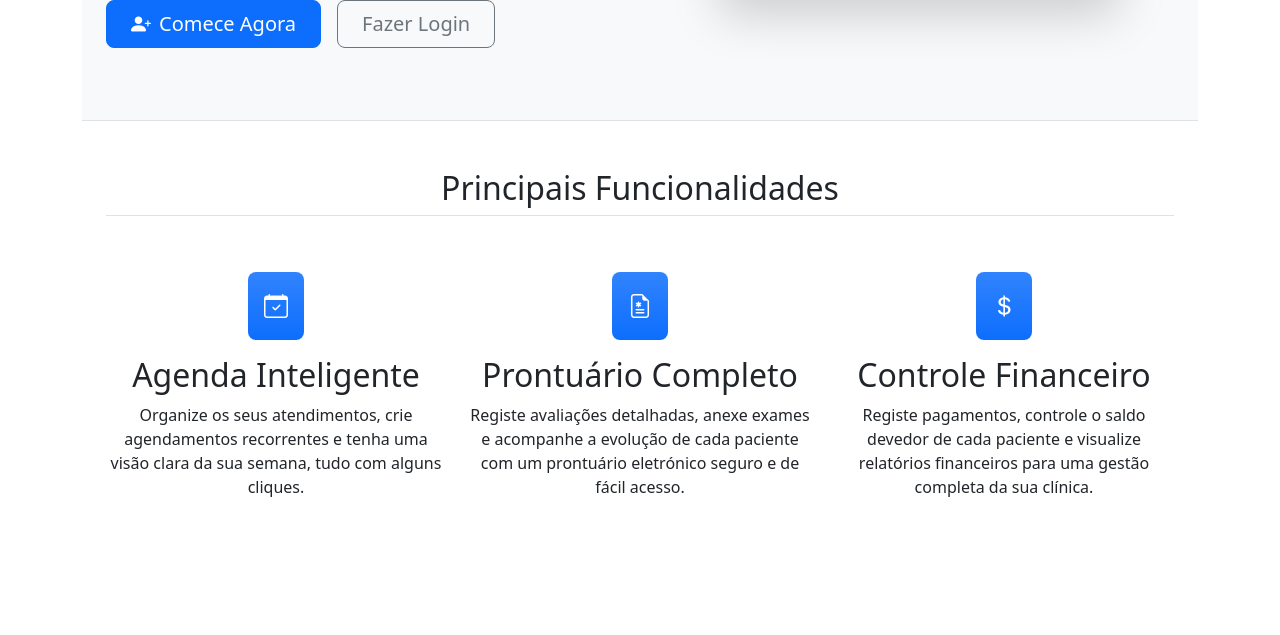
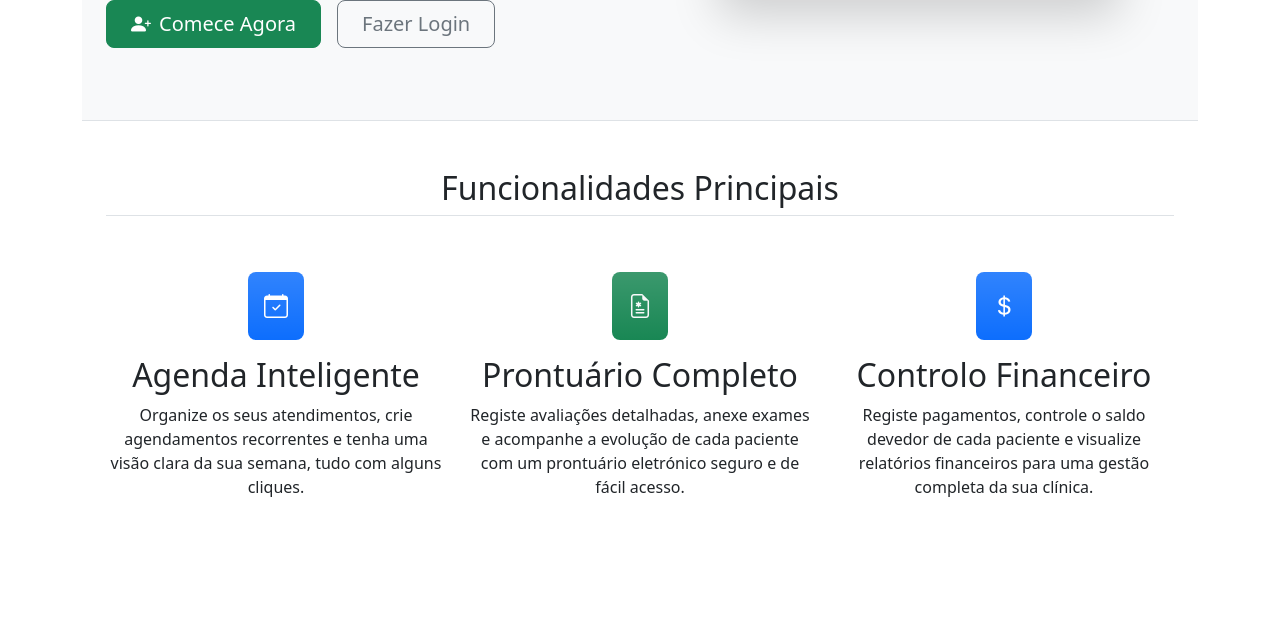
Before and after one commit to alvarohs84/fisio-manager, a Flask app: page / in a window 1280 px wide. Shown: the part 508-1143 px from the top of the page. Run offline with Flask 3, Linux system fonts and the light colour scheme.

Commit message:
Style: Adiciona link Home e atualiza cores da página inicial

```diff
--- a/templates/base.html
+++ b/templates/base.html
@@ -7,17 +7,15 @@
     <link href="https://cdn.jsdelivr.net/npm/bootstrap@5.3.2/dist/css/bootstrap.min.css" rel="stylesheet">
     <link rel="stylesheet" href="https://cdn.jsdelivr.net/npm/bootstrap-icons@1.11.3/font/bootstrap-icons.min.css">
 
-    <!-- Bloco de Estilos Customizados -->
     <style>
-        /* Novo estilo para os links do menu */
         .navbar-custom-link {
-            color: white !important; /* Força a cor branca */
-            font-size: 1.1rem;      /* Aumenta o tamanho da fonte */
-            font-weight: 500;       /* Deixa a fonte um pouco mais encorpada */
+            color: white !important;
+            font-size: 1.1rem;
+            font-weight: 500;
             transition: opacity 0.2s;
         }
         .navbar-custom-link:hover {
-            opacity: 0.8; /* Efeito suave ao passar o rato */
+            opacity: 0.8;
         }
     </style>
 
@@ -32,6 +30,7 @@
             </button>
             <div class="collapse navbar-collapse" id="navbarNav">
                 <ul class="navbar-nav me-auto">
+                    <li class="nav-item"><a class="nav-link navbar-custom-link" href="{{ url_for('index') }}">Home</a></li>
                     {% if current_user.is_authenticated %}
                         <li class="nav-item"><a class="nav-link navbar-custom-link" href="{{ url_for('dashboard') }}">Dashboard</a></li>
                         <li class="nav-item"><a class="nav-link navbar-custom-link" href="{{ url_for('agenda') }}">Agenda</a></li>
--- a/templates/index.html
+++ b/templates/index.html
@@ -1,4 +1,23 @@
 {% extends "base.html" %}
+
+{% block styles %}
+<style>
+    /* Customização de cores */
+    .btn-custom-green {
+        background-color: #198754; /* Verde do Bootstrap */
+        border-color: #198754;
+        color: white;
+    }
+    .btn-custom-green:hover {
+        background-color: #157347;
+        border-color: #146c43;
+    }
+    .feature-icon-green {
+        background-color: #198754 !important; /* Força a cor verde */
+    }
+</style>
+{% endblock %}
+
 
 {% block content %}
 <!-- Secção Principal (Hero) -->
@@ -6,11 +25,11 @@
   <div class="container col-xxl-8 px-4 py-5">
       <div class="row flex-lg-row-reverse align-items-center g-5 py-4">
         <div class="col-12 col-lg-6">
-          <img src="https://physiozonebd.com/wp-content/uploads/2024/11/Expert-Physiotherapy-1024x576.jpg"
+          <img src="https://images.pexels.com/photos/7579042/pexels-photo-7579042.jpeg?auto=compress&cs=tinysrgb&w=1260&h=750&dpr=1"
                class="d-block mx-lg-auto img-fluid rounded shadow-lg"
                alt="Fisioterapeuta atendendo um paciente"
                loading="lazy"
-               onerror="this.onerror=null;this.src='https://placehold.co/600x400/007bff/white?text=FisioManager';">
+               onerror="this.onerror=null;this.src='https://placehold.co/600x400/0d6efd/white?text=FisioManager';">
         </div>
         <div class="col-lg-6">
           <h1 class="display-4 fw-bold lh-1 mb-3">Otimize a sua clínica, transforme vidas</h1>
@@ -19,7 +38,7 @@
             {% if current_user.is_authenticated %}
               <a href="{{ url_for('dashboard') }}" class="btn btn-primary btn-lg px-4 me-md-2"><i class="bi bi-speedometer2 me-2"></i>Ir para o Dashboard</a>
             {% else %}
-              <a href="{{ url_for('register') }}" class="btn btn-primary btn-lg px-4 me-md-2"><i class="bi bi-person-plus-fill me-2"></i>Comece Agora</a>
+              <a href="{{ url_for('register') }}" class="btn btn-custom-green btn-lg px-4 me-md-2"><i class="bi bi-person-plus-fill me-2"></i>Comece Agora</a>
               <a href="{{ url_for('login') }}" class="btn btn-outline-secondary btn-lg px-4">Fazer Login</a>
             {% endif %}
           </div>
@@ -28,11 +47,12 @@
     </div>
 </div>
 
-<!-- NOVA SECÇÃO: Destaque de Funcionalidades -->
+<!-- Secção de Destaque de Funcionalidades -->
 <div class="container px-4 py-5" id="featured-3">
-    <h2 class="pb-2 border-bottom text-center">Principais Funcionalidades</h2>
+    <h2 class="pb-2 border-bottom text-center">Funcionalidades Principais</h2>
     <div class="row g-4 py-5 row-cols-1 row-cols-lg-3">
       <div class="feature col text-center">
+        <!-- Ícone azul -->
         <div class="feature-icon-small d-inline-flex align-items-center justify-content-center text-bg-primary bg-gradient fs-4 rounded-3 mb-3 p-3">
           <i class="bi bi-calendar-check"></i>
         </div>
@@ -40,17 +60,19 @@
         <p>Organize os seus atendimentos, crie agendamentos recorrentes e tenha uma visão clara da sua semana, tudo com alguns cliques.</p>
       </div>
       <div class="feature col text-center">
-        <div class="feature-icon-small d-inline-flex align-items-center justify-content-center text-bg-primary bg-gradient fs-4 rounded-3 mb-3 p-3">
+        <!-- Ícone verde -->
+        <div class="feature-icon-small d-inline-flex align-items-center justify-content-center text-light feature-icon-green bg-gradient fs-4 rounded-3 mb-3 p-3">
           <i class="bi bi-file-earmark-medical"></i>
         </div>
         <h3 class="fs-2">Prontuário Completo</h3>
         <p>Registe avaliações detalhadas, anexe exames e acompanhe a evolução de cada paciente com um prontuário eletrónico seguro e de fácil acesso.</p>
       </div>
       <div class="feature col text-center">
+        <!-- Ícone azul -->
         <div class="feature-icon-small d-inline-flex align-items-center justify-content-center text-bg-primary bg-gradient fs-4 rounded-3 mb-3 p-3">
           <i class="bi bi-currency-dollar"></i>
         </div>
-        <h3 class="fs-2">Controle Financeiro</h3>
+        <h3 class="fs-2">Controlo Financeiro</h3>
         <p>Registe pagamentos, controle o saldo devedor de cada paciente e visualize relatórios financeiros para uma gestão completa da sua clínica.</p>
       </div>
     </div>
--- a/templates/pricing_checkout_pro.html
+++ b/templates/pricing_checkout_pro.html
@@ -5,7 +5,7 @@
   <header>
     <div class="pricing-header p-3 pb-md-4 mx-auto text-center">
       <h1 class="display-4 fw-normal">Portal de Acesso</h1>
-      <p class="fs-5 text-muted">Adquira um passe de acesso para utilizar todas as funcionalidades do FisioManager. Pagamento único, seguro e com todas as opções disponíveis (Pix, Boleto e Cartão).</p>
+      <p class="fs-5 text-muted">Adquira o seu de acesso para utilizar todas as funcionalidades do FisioManager. Pagamento único, seguro e com todas as opções disponíveis (Pix, Boleto e Cartão).</p>
     </div>
   </header>
 
```
